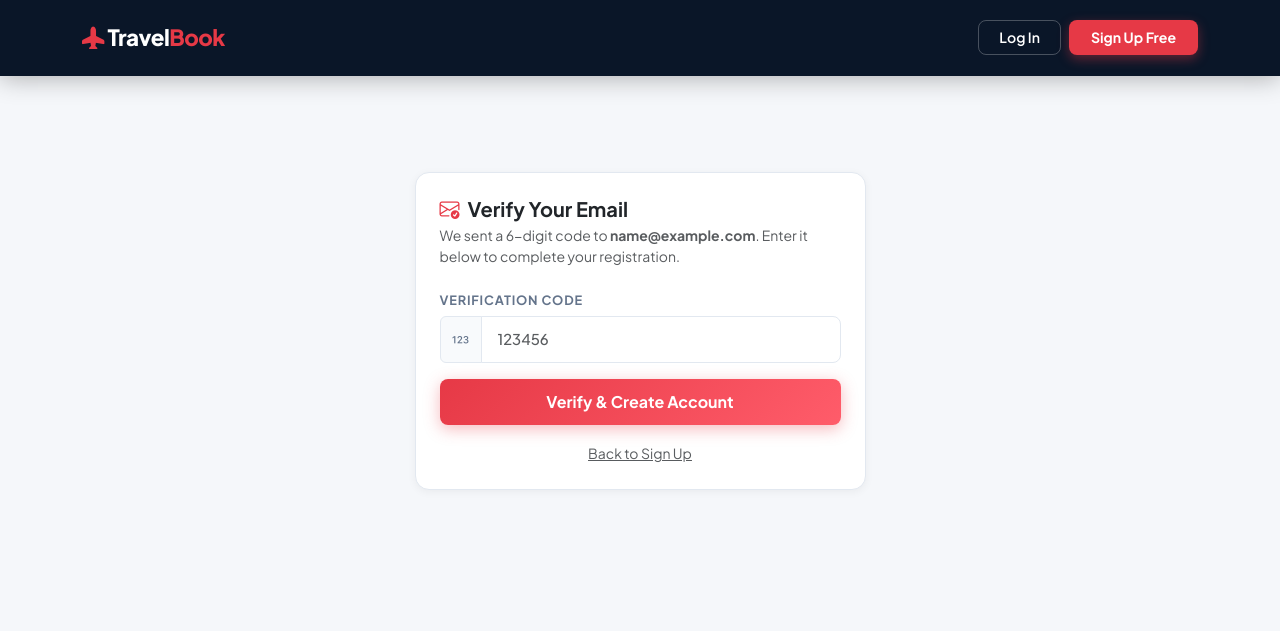
After one commit to EJOENZZZ/Pythonbooking, a Flask app: template templates/verify_signup.html in a window 1280 px wide. The commit adds this page. Shown: the top 631 px of the page. Run offline with Flask 3, Linux system fonts and the light colour scheme; the template is opened without the code that fills it: most values are stand-ins (such as "Sample title", 1, 10 or a date in 2020).

Commit message:
Add email verification on signup

```diff
--- a/app.py
+++ b/app.py
@@ -19,14 +19,12 @@ if os.environ.get("VERCEL") is None:
 app = Flask(__name__)
 app.secret_key = os.environ.get("SECRET_KEY", "transport_booking_key")
 
-app.config["MAIL_SERVER"]        = "smtp.gmail.com"
-app.config["MAIL_PORT"]          = 587
-app.config["MAIL_USE_TLS"]       = True
-app.config["MAIL_USE_SSL"]       = False
-app.config["MAIL_DEBUG"]         = False
-app.config["MAIL_USERNAME"]      = "ellajoylocahinherra5@gmail.com"
-app.config["MAIL_PASSWORD"]      = "uvzbczopvdymfkam"
-app.config["MAIL_DEFAULT_SENDER"]= ("TravelBook", "ellajoylocahinherra5@gmail.com")
+app.config["MAIL_SERVER"]   = "smtp.gmail.com"
+app.config["MAIL_PORT"]     = 587
+app.config["MAIL_USE_TLS"]  = True
+app.config["MAIL_USERNAME"] = "ellajoylocahinherra5@gmail.com"
+app.config["MAIL_PASSWORD"] = "uvzbczopvdymfkam"
+app.config["MAIL_DEFAULT_SENDER"] = "ellajoylocahinherra5@gmail.com"
 mail = Mail(app)
 
 
@@ -71,20 +69,52 @@ def signup():
             flash("Email already registered.", "danger")
             return render_template("signup.html")
 
+        code = str(random.randint(100000, 999999))
+        db.save_reset_code(email, code)
         try:
-            user = db.register_user(full_name, email, password)
-            if not user or not isinstance(user, dict) or "id" not in user:
-                flash(f"Registration failed: {user}", "danger")
-                return render_template("signup.html")
-            session["user_id"]    = user["id"]
-            session["user_name"]  = user["full_name"]
-            session["user_email"] = email
-            flash(f"Welcome, {user['full_name']}!", "success")
-            return redirect(url_for("index"))
+            msg = Message("TravelBook — Email Verification Code",
+                          sender="ellajoylocahinherra5@gmail.com",
+                          recipients=[email])
+            msg.body = f"Your verification code is: {code}\n\nEnter this code to complete your registration."
+            mail.send(msg)
+            session["pending_signup"] = {
+                "full_name": full_name,
+                "email":     email,
+                "password":  password
+            }
+            flash("A verification code has been sent to your email.", "success")
+            return redirect(url_for("verify_signup", email=email))
         except Exception as e:
-            flash(f"Error: {str(e)}", "danger")
-            return render_template("signup.html")
+            flash(f"Failed to send verification email: {str(e)}", "danger")
     return render_template("signup.html")
+
+
+@app.route("/verify-signup", methods=["GET", "POST"])
+def verify_signup():
+    email = request.args.get("email") or request.form.get("email", "")
+    if not email or "pending_signup" not in session:
+        return redirect(url_for("signup"))
+    if request.method == "POST":
+        code = request.form.get("code", "").strip()
+        record = db.get_reset_code(email)
+        if record and record["code"] == code:
+            data = session.pop("pending_signup")
+            db.delete_reset_code(email)
+            try:
+                user = db.register_user(data["full_name"], data["email"], data["password"])
+                if not user or not isinstance(user, dict) or "id" not in user:
+                    flash(f"Registration failed: {user}", "danger")
+                    return redirect(url_for("signup"))
+                session["user_id"]    = user["id"]
+                session["user_name"]  = user["full_name"]
+                session["user_email"] = data["email"]
+                flash(f"Welcome, {user['full_name']}!", "success")
+                return redirect(url_for("index"))
+            except Exception as e:
+                flash(f"Error: {str(e)}", "danger")
+                return redirect(url_for("signup"))
+        flash("Invalid code. Please try again.", "danger")
+    return render_template("verify_signup.html", email=email)
 
 
 @app.route("/login", methods=["GET", "POST"])
@@ -339,15 +369,8 @@ def admin_cancel(booking_id):
     booking = db.get_booking(booking_id)
     if booking:
         db.increment_seats(booking["trip_id"], booking["passengers"])
-        db.confirm_cancellation(booking_id)
+        db.cancel_booking(booking_id)
         flash(f"Booking #{booking_id} cancelled.", "success")
-    return redirect(url_for("admin_dashboard"))
-
-@app.route("/admin/reject-cancel/<booking_id>", methods=["POST"])
-@admin_required
-def admin_reject_cancel(booking_id):
-    db.reject_cancellation(booking_id)
-    flash(f"Cancellation request for #{booking_id} rejected.", "info")
     return redirect(url_for("admin_dashboard"))
 
 @app.route("/admin/trip/add", methods=["GET", "POST"])
--- a/templates/signup.html
+++ b/templates/signup.html
@@ -38,7 +38,7 @@
         </div>
       </div>
       <button type="submit" class="btn btn-primary-custom w-100 py-2 fw-bold">
-        <i class="bi bi-person-check me-2"></i>Create Account
+        <i class="bi bi-envelope-check me-2"></i>Send Verification Code
       </button>
     </form>
     <div class="divider">or</div>
--- /dev/null
+++ b/templates/verify_signup.html
@@ -0,0 +1,26 @@
+{% extends "base.html" %}
+{% block title %}Verify Email — TravelBook{% endblock %}
+{% block content %}
+<div class="row justify-content-center mt-5">
+  <div class="col-md-5">
+    <div class="card p-4">
+      <h5 class="fw-bold mb-1"><i class="bi bi-envelope-check me-2" style="color:var(--primary);"></i>Verify Your Email</h5>
+      <p class="text-muted small mb-4">We sent a 6-digit code to <strong>{{ email }}</strong>. Enter it below to complete your registration.</p>
+      <form method="post">
+        <input type="hidden" name="email" value="{{ email }}"/>
+        <div class="mb-3">
+          <label class="form-label">Verification Code</label>
+          <div class="input-group">
+            <span class="input-group-text"><i class="bi bi-123"></i></span>
+            <input type="text" name="code" class="form-control" placeholder="123456" maxlength="6" required/>
+          </div>
+        </div>
+        <button type="submit" class="btn btn-primary-custom w-100">Verify & Create Account</button>
+        <div class="text-center mt-3">
+          <a href="{{ url_for('signup') }}" class="text-muted small">Back to Sign Up</a>
+        </div>
+      </form>
+    </div>
+  </div>
+</div>
+{% endblock %}
```
